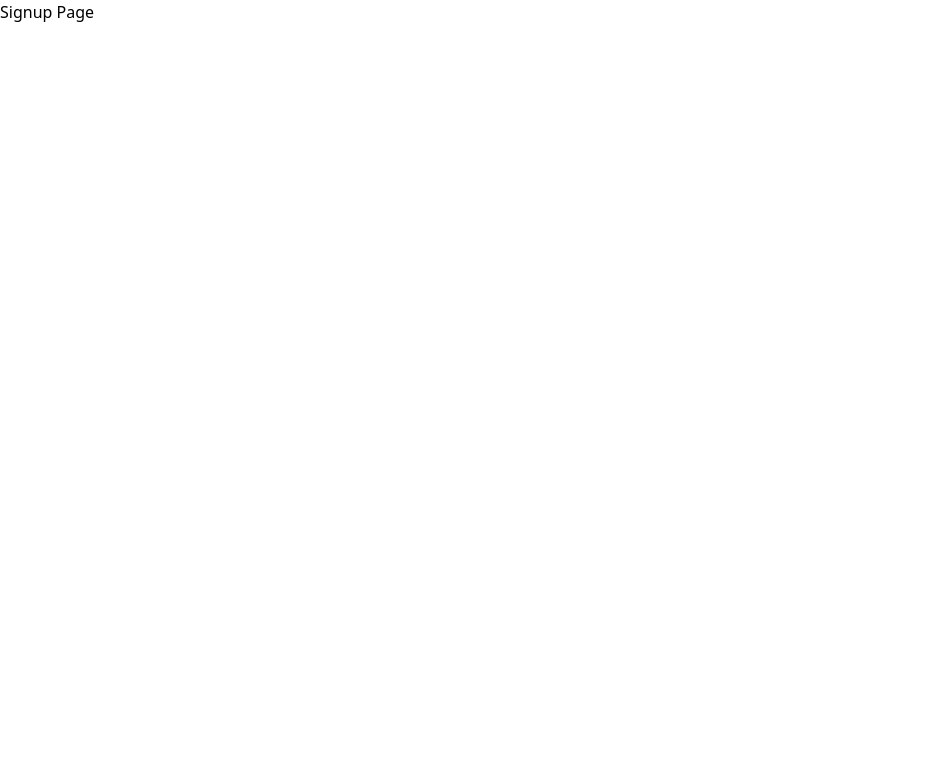
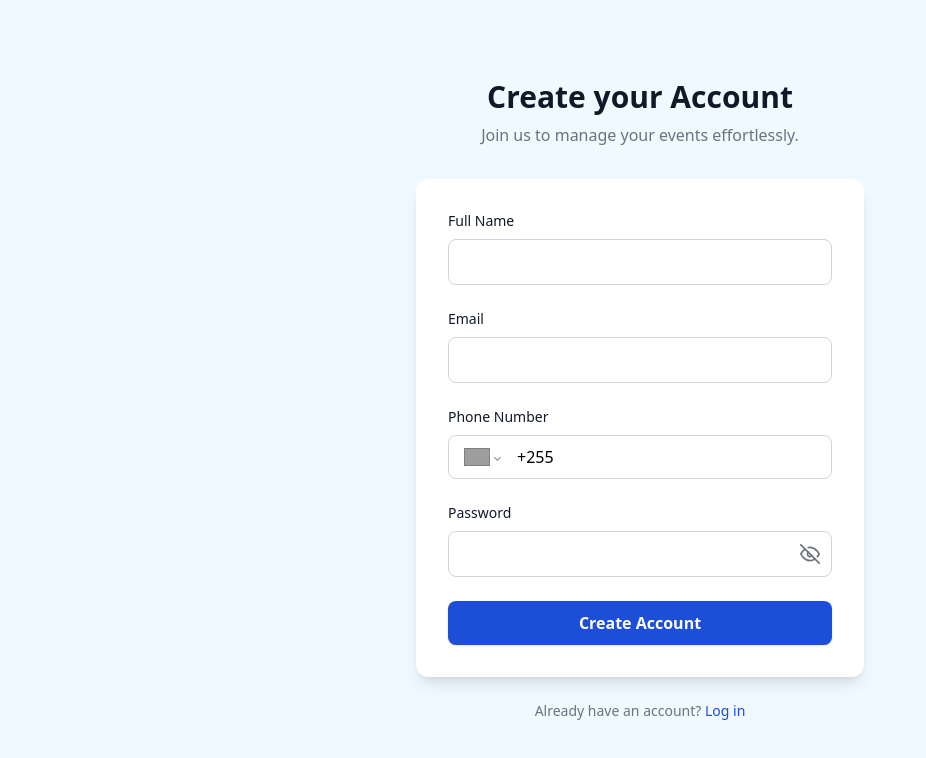
Before and after one commit to Beracali-Technologies/kikaolink-client, a React (Vite) app in the folder client/: page /signup in a window 1280 px wide. Shown: the top 758 px of the page, without its empty margins (0-926 px from the left). Built offline with nearby package versions, Linux system fonts and the light colour scheme; grey boxes are pictures that could not be loaded.

Commit message:
Redesigned the signup page

```diff
--- a/client/package.json
+++ b/client/package.json
@@ -13,6 +13,8 @@
     "framer-motion": "^12.4.7",
     "react": "^18.3.1",
     "react-dom": "^18.3.1",
+    "react-hook-form": "^7.62.0",
+    "react-phone-number-input": "^3.4.12",
     "react-router-dom": "^7.1.1"
   },
   "devDependencies": {
--- a/client/src/Features/Auth/Login/Login.tsx
+++ b/client/src/Features/Auth/Login/Login.tsx
@@ -1,35 +1,68 @@
-import React from 'react';
+import React, { useState } from 'react';
+import { useForm } from 'react-hook-form';
 import { NavLink } from 'react-router-dom';
 
+const EyeOpenIcon = () => <svg xmlns="http://www.w3.org/2000/svg" width="20" height="20" viewBox="0 0 24 24" fill="none" stroke="currentColor" strokeWidth="2" strokeLinecap="round" strokeLinejoin="round"><path d="M1 12s4-8 11-8 11 8 11 8-4 8-11 8-11-8-11-8z"></path><circle cx="12" cy="12" r="3"></circle></svg>;
+const EyeClosedIcon = () => <svg xmlns="http://www.w3.org/2000/svg" width="20" height="20" viewBox="0 0 24 24" fill="none" stroke="currentColor" strokeWidth="2" strokeLinecap="round" strokeLinejoin="round"><path d="M17.94 17.94A10.07 10.07 0 0 1 12 20c-7 0-11-8-11-8a18.45 18.45 0 0 1 5.06-5.94M9.9 4.24A9.12 9.12 0 0 1 12 4c7 0 11 8 11 8a18.5 18.5 0 0 1-2.16 3.19m-6.72-1.07a3 3 0 1 1-4.24-4.24"></path><line x1="1" y1="1" x2="23" y2="23"></line></svg>;
+
 const Login: React.FC = () => {
+    const { register, handleSubmit, formState: { errors } } = useForm();
+    const [showPassword, setShowPassword] = useState(false);
+
+    const onSubmit = (data: any) => {
+        console.log("Login data:", data);
+        alert('Attempting login...');
+    };
+
     return (
-        <div className="min-h-screen bg-light-bg flex flex-col justify-center items-center">
-            <div className="max-w-md w-full mx-auto">
+        <div className="min-h-screen bg-light-bg flex items-center justify-center p-4">
+            <div className="w-full max-w-md">
+                {/* --- Header --- */}
                 <div className="text-center mb-8">
                     <h1 className="text-3xl font-bold text-dark-text">Welcome Back!</h1>
-                     <p className="text-light-text">Log in to manage your events.</p>
+                    <p className="mt-2 text-light-text">Log in to manage your events.</p>
                 </div>
-                 <div className="bg-white p-8 rounded-lg shadow-md">
-                     <form className="space-y-6">
+
+                {/* --- Form Container --- */}
+                <div className="bg-white p-8 rounded-xl shadow-lg w-full">
+                    <form onSubmit={handleSubmit(onSubmit)} className="space-y-6">
+
+                        {/* Email Address */}
                         <div>
-                             <label htmlFor="email" className="text-sm font-medium text-dark-text block mb-2">Email Address</label>
-                             <input type="email" id="email" className="w-full px-3 py-2 border border-gray-300 rounded-md focus:outline-none focus:ring-2 focus:ring-primary-blue" required />
+                            <label className="text-sm font-medium text-dark-text block mb-2">Email Address</label>
+                            <input {...register("email", { required: "Email is required" })}
+                                className="w-full px-4 py-2.5 border border-gray-300 rounded-lg focus:outline-none focus:ring-2 focus:ring-primary-blue" />
+                            {errors.email && <p className="text-accent-red text-sm mt-1">{errors.email.message as string}</p>}
                         </div>
+
+                        {/* Password */}
                         <div>
-                             <label htmlFor="password" className="text-sm font-medium text-dark-text block mb-2">Password</label>
-                             <input type="password" id="password" className="w-full px-3 py-2 border border-gray-300 rounded-md focus:outline-none focus:ring-2 focus:ring-primary-blue" required />
+                            <label className="text-sm font-medium text-dark-text block mb-2">Password</label>
+                            <div className="relative">
+                                <input {...register("password", { required: "Password is required" })}
+                                    type={showPassword ? 'text' : 'password'}
+                                    className="w-full px-4 py-2.5 border border-gray-300 rounded-lg focus:outline-none focus:ring-2 focus:ring-primary-blue" />
+                                <button type="button" onClick={() => setShowPassword(!showPassword)} className="absolute inset-y-0 right-0 px-3 flex items-center text-light-text">
+                                   {showPassword ? <EyeOpenIcon /> : <EyeClosedIcon />}
+                                </button>
                             </div>
-                         <button type="submit" className="w-full py-3 px-4 bg-primary-blue text-white font-semibold rounded-md hover:bg-primary-blue-hover transition-colors">
+                            {errors.password && <p className="text-accent-red text-sm mt-1">{errors.password.message as string}</p>}
+                        </div>
+
+                        {/* --- Submit Button --- */}
+                        <button type="submit" className="w-full py-2.5 bg-primary-blue text-white font-semibold rounded-lg hover:bg-primary-blue-hover transition-colors shadow hover:shadow-md">
                             Log In
                         </button>
                     </form>
                 </div>
+
+                {/* --- Footer Link --- */}
                 <p className="text-center mt-6 text-sm text-light-text">
                     Don't have an account? <NavLink to="/signup" className="font-medium text-primary-blue hover:underline">Sign up for free</NavLink>
                 </p>
             </div>
         </div>
     );
-}
+};
 
 export default Login;
--- a/client/src/Features/Auth/Signup/Signup.tsx
+++ b/client/src/Features/Auth/Signup/Signup.tsx
@@ -1,12 +1,108 @@
+import React, { useState } from 'react';
+import { useForm, Controller } from 'react-hook-form';
+import { NavLink } from 'react-router-dom';
+import PhoneInput, { isPossiblePhoneNumber } from 'react-phone-number-input';
+import 'react-phone-number-input/style.css'; // Don't forget the styles!
 
+// --- Placeholder Icons ---
+const EyeOpenIcon = () => <svg xmlns="http://www.w3.org/2000/svg" width="20" height="20" viewBox="0 0 24 24" fill="none" stroke="currentColor" strokeWidth="2" strokeLinecap="round" strokeLinejoin="round"><path d="M1 12s4-8 11-8 11 8 11 8-4 8-11 8-11-8-11-8z"></path><circle cx="12" cy="12" r="3"></circle></svg>;
+const EyeClosedIcon = () => <svg xmlns="http://www.w3.org/2000/svg" width="20" height="20" viewBox="0 0 24 24" fill="none" stroke="currentColor" strokeWidth="2" strokeLinecap="round" strokeLinejoin="round"><path d="M17.94 17.94A10.07 10.07 0 0 1 12 20c-7 0-11-8-11-8a18.45 18.45 0 0 1 5.06-5.94M9.9 4.24A9.12 9.12 0 0 1 12 4c7 0 11 8 11 8a18.5 18.5 0 0 1-2.16 3.19m-6.72-1.07a3 3 0 1 1-4.24-4.24"></path><line x1="1" y1="1" x2="23" y2="23"></line></svg>;
+// --- Custom styles to ensure phone input matches the new design ---
+const phoneInputStyles = `
+  .PhoneInputInput {
+    border: none;
+    outline: none;
+    background: transparent;
+    padding-left: 0.75rem;
+    height: 100%;
+    font-size: 1rem; /* Default text size */
+    flex: 1;
+    min-width: 0;
+  }
+`;
 
-const Signup = () => {
+const Signup: React.FC = () => {
+    const { register, handleSubmit, control, formState: { errors } } = useForm();
+    const [showPassword, setShowPassword] = useState(false);
+
+    const onSubmit = (data: any) => {
+        console.log("Signup data:", data);
+        alert('Signup successful! Check console for data.');
+    };
 
     return (
-        <div>
-            Signup Page
+        <div className="min-h-screen bg-light-bg flex items-center justify-center p-4">
+            <style>{phoneInputStyles}</style>
+            <div className="w-full max-w-md">
+                 {/* --- Header --- */}
+                 <div className="text-center mb-8">
+                    <h1 className="text-3xl font-bold text-dark-text">Create your Account</h1>
+                    <p className="mt-2 text-light-text">Join us to manage your events effortlessly.</p>
+                </div>
+
+                {/* --- Form Container --- */}
+                <div className="bg-white p-8 rounded-xl shadow-lg w-full">
+                    <form onSubmit={handleSubmit(onSubmit)} className="space-y-6">
+                        {/* Full Name */}
+                        <div>
+                            <label className="text-sm font-medium text-dark-text block mb-2">Full Name</label>
+                            <input {...register("fullName", { required: "Full name is required" })}
+                                className="w-full px-4 py-2.5 border border-gray-300 rounded-lg focus:outline-none focus:ring-2 focus:ring-primary-blue" />
+                            {errors.fullName && <p className="text-accent-red text-sm mt-1">{errors.fullName.message as string}</p>}
+                        </div>
+
+                        {/* Email Address */}
+                        <div>
+                            <label className="text-sm font-medium text-dark-text block mb-2">Email</label>
+                            <input {...register("email", { required: "Email is required", pattern: { value: /^\S+@\S+$/i, message: "Invalid email"} })}
+                                className="w-full px-4 py-2.5 border border-gray-300 rounded-lg focus:outline-none focus:ring-2 focus:ring-primary-blue" />
+                            {errors.email && <p className="text-accent-red text-sm mt-1">{errors.email.message as string}</p>}
+                        </div>
+
+                        {/* Phone Number with Country Picker */}
+                        <div>
+                            <label className="text-sm font-medium text-dark-text block mb-2">Phone Number</label>
+                            <div className="flex items-center w-full px-4 py-2.5 border border-gray-300 rounded-lg focus-within:ring-2 focus-within:ring-primary-blue">
+                                <Controller
+                                    name="phone"
+                                    control={control}
+                                    rules={{ required: "Phone number is required", validate: value => isPossiblePhoneNumber(String(value)) || "Invalid phone number" }}
+                                    render={({ field }) => (
+                                        <PhoneInput {...field} defaultCountry="TZ" international />
+                                    )}
+                                />
+                            </div>
+                            {errors.phone && <p className="text-accent-red text-sm mt-1">{errors.phone.message as string}</p>}
+                        </div>
+
+                        {/* Password */}
+                        <div>
+                            <label className="text-sm font-medium text-dark-text block mb-2">Password</label>
+                            <div className="relative">
+                                <input {...register("password", { required: "Password is required", minLength: { value: 8, message: "Minimum 8 characters" } })}
+                                    type={showPassword ? 'text' : 'password'}
+                                    className="w-full px-4 py-2.5 border border-gray-300 rounded-lg focus:outline-none focus:ring-2 focus:ring-primary-blue" />
+                                <button type="button" onClick={() => setShowPassword(!showPassword)} className="absolute inset-y-0 right-0 px-3 flex items-center text-light-text">
+                                   {showPassword ? <EyeOpenIcon/> : <EyeClosedIcon/>}
+                                </button>
+                            </div>
+                            {errors.password && <p className="text-accent-red text-sm mt-1">{errors.password.message as string}</p>}
+                        </div>
+
+                        {/* --- Submit Button --- */}
+                        <button type="submit" className="w-full py-2.5 bg-primary-blue text-white font-semibold rounded-lg hover:bg-primary-blue-hover transition-colors shadow hover:shadow-md">
+                            Create Account
+                        </button>
+                    </form>
+                </div>
+
+                 {/* --- Footer Link --- */}
+                <p className="text-center mt-6 text-sm text-light-text">
+                    Already have an account? <NavLink to="/login" className="font-medium text-primary-blue hover:underline">Log in</NavLink>
+                </p>
+            </div>
         </div>
-    )
-}
+    );
+};
 
 export default Signup;
```
Also changed, not shown: 1 other file (tests, documents, lock files or other folders). Lines whose indentation alone changed are shown as unchanged.
